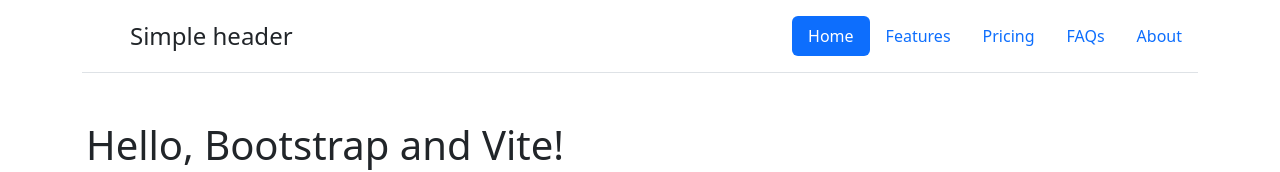
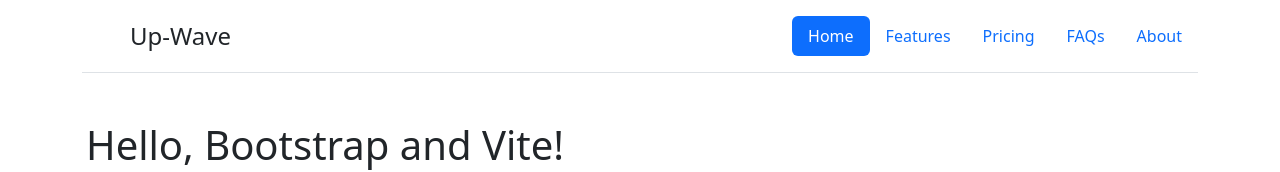
Before and after one commit to Compaagnie/Compaagnie.github.io, a website built with Vite: page src/index.html in a window 1280 px wide. Shown: the top 172 px of the page. Built offline with nearby package versions, Linux system fonts and the light colour scheme.

Commit message:
Update index.html

```diff
--- a/src/index.html
+++ b/src/index.html
@@ -9,7 +9,7 @@
     <header class="d-flex flex-wrap justify-content-center py-3 mb-4 border-bottom">
       <a href="/" class="d-flex align-items-center mb-3 mb-md-0 me-md-auto text-dark text-decoration-none">
         <svg class="bi me-2" width="40" height="32"><use xlink:href="#bootstrap"/></svg>
-        <span class="fs-4">Simple header</span>
+        <span class="fs-4">Up-Wave</span>
       </a>
 
       <ul class="nav nav-pills">
```
